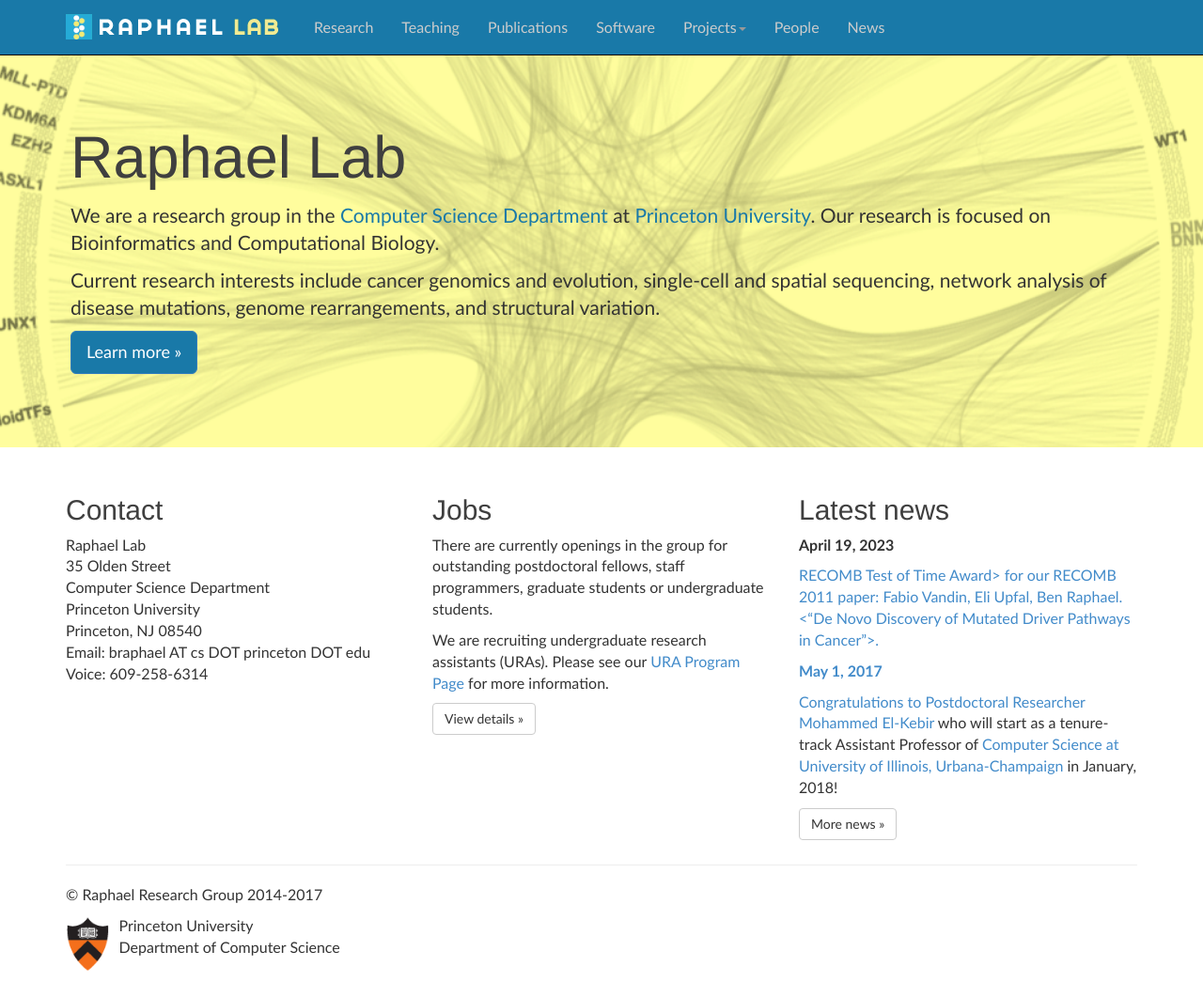
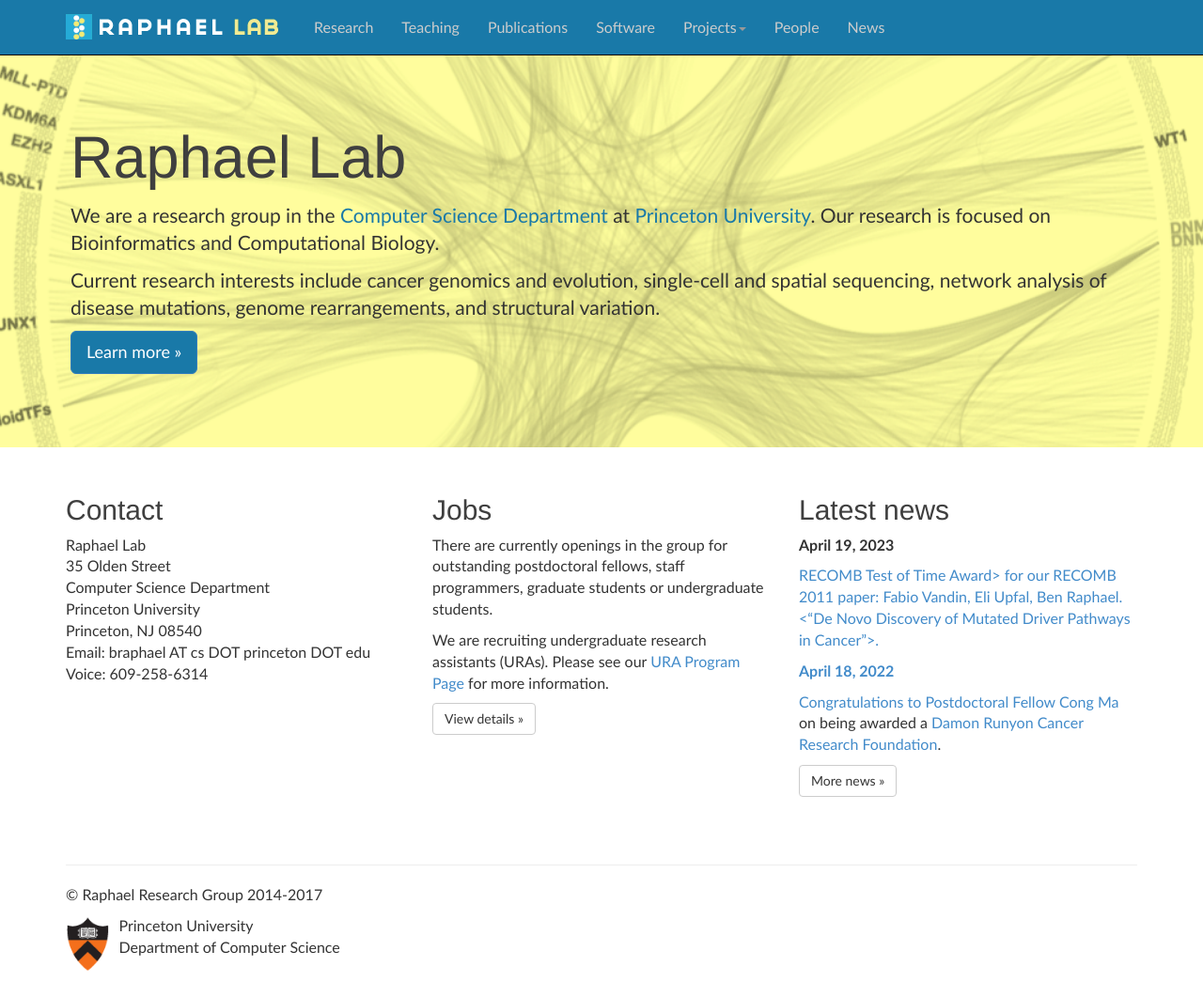
Before and after one commit to raphael-group/raphael-group.github.io, a Jekyll site: the page built from index.html, in a window 1280 px wide and 1045 px high. Shown: the whole window at 94% size. Built offline with Jekyll 4.4.1, drawn with Linux system fonts in a browser that asks for light colours; nearby versions of some CDN libraries; comment, search, counter and statistics services are not loaded.

Commit message:
Update index.html
More updates to news

```diff
--- a/index.html
+++ b/index.html
@@ -38,14 +38,15 @@
     </div>
     <div class="col-md-4">
         <h2>Latest news</h2>
+
         <p><b>April 19, 2023</b></p>
       <p> <a href="https://recomb.org/awards/">RECOMB Test of Time Award> for our RECOMB 2011 paper:
         Fabio Vandin, Eli Upfal, Ben Raphael. <a href = "https://link.springer.com/chapter/10.1007/978-3-642-20036-6_44"><“De Novo Discovery of Mutated Driver Pathways in Cancer”>.
 
-          <p><b>May 1, 2017</b></p>
-      <p>Congratulations to Postdoctoral Researcher <a href="http://www.el-kebir.net">Mohammed El-Kebir</a> who will start as a tenure-track Assistant
-        Professor of <a href="http://cs.illinois.edu">Computer Science at University of Illinois, Urbana-Champaign</a> in January, 2018!
-      </p>
+           <p><b>April 18, 2022</b></p>
+          <p> Congratulations to Postdoctoral Fellow <a href="https://congm12.github.io">Cong Ma</a> on being awarded a
+            <a href="https://www.damonrunyon.org/our-impact/current-projects/scientists/6721>Quantitative Biology Fellowship</a> from the <a href="https://www.damonrunyon.org">Damon Runyon Cancer Research Foundation</a>.
+
 
         <p><a class="btn btn-default" href="/news" role="button">More news &raquo;</a></p>
    </div>
```
